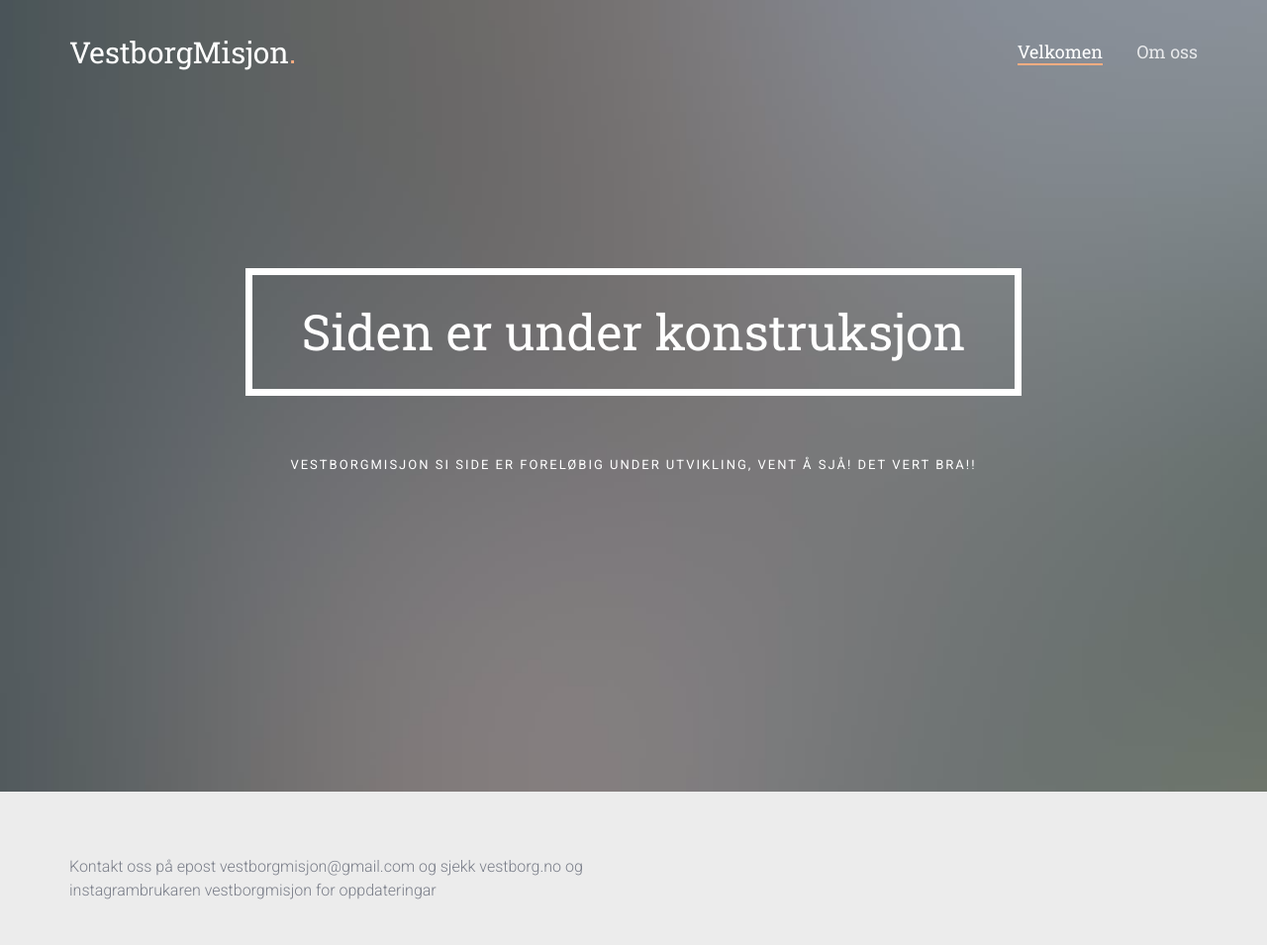
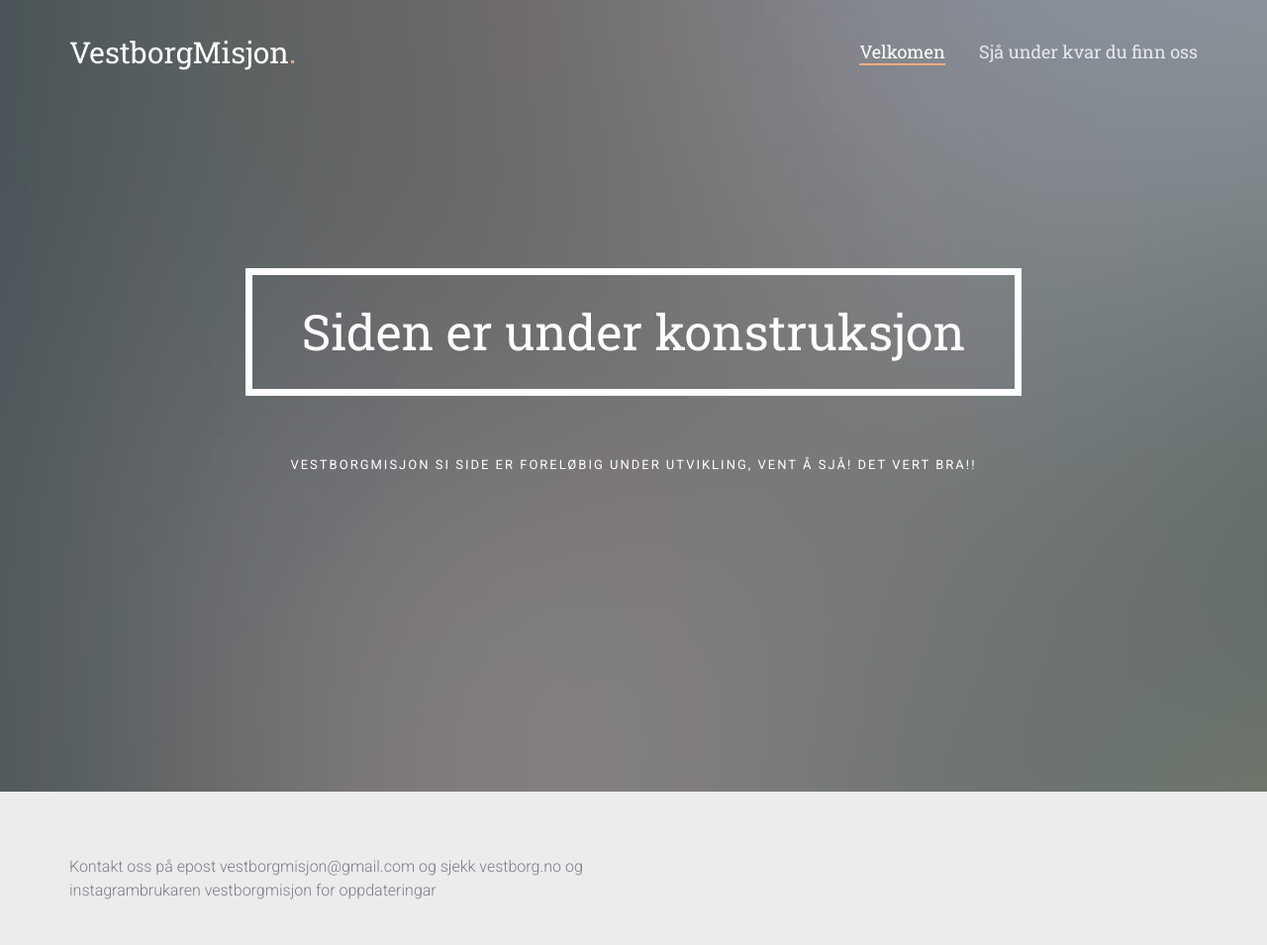
Before and after one commit to VestborgMisjon/Under-konstruksjon, a plain HTML site: page index.html in a window 1280 px wide. Shown: the whole page at 99% size. Drawn offline with nearby package versions, Linux system fonts and the light colour scheme; files that its build step writes are made by us from their sources; a web font is replaced by a local one.

Commit message:
Update index.html

```diff
--- a/index.html
+++ b/index.html
@@ -74,7 +74,7 @@
 			<nav id="fh5co-main-nav">
 				<ul>
 					<li><a href="#" data-nav-section="home">Velkomen</a></li>
-					<li><a href="#" data-nav-section="about">Om oss</a></li>
+					<li><a href="#" data-nav-section="about">Sjå under kvar du finn oss</a></li>
 				</ul>
 			</nav>
 		</div>
```
